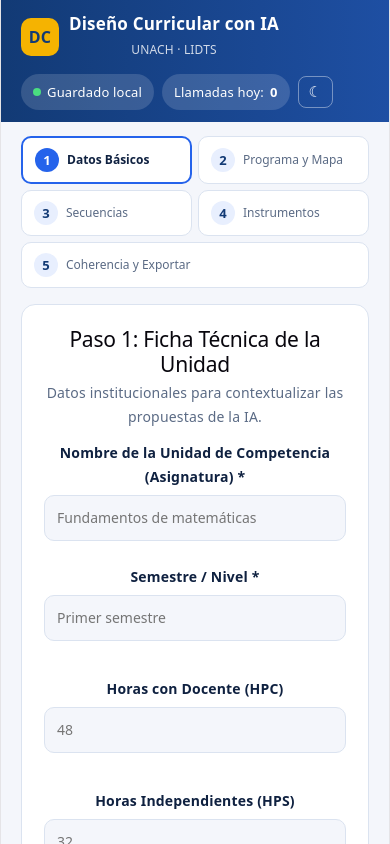
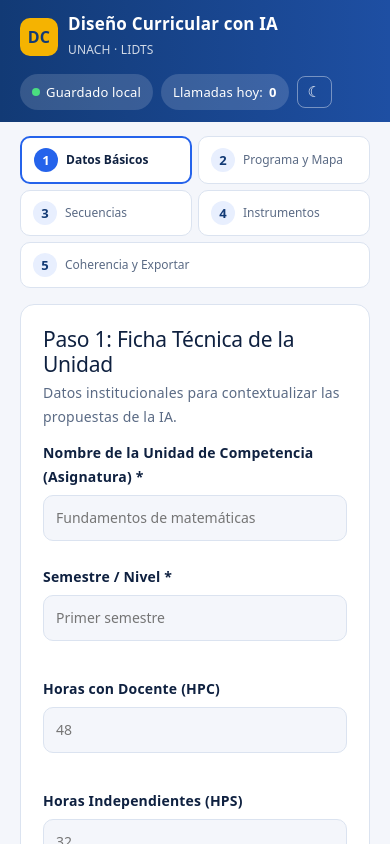
Before and after one commit to Mattdm16/designconia, a React (Vite) app in the folder app/: page / in a window 390 px wide. Shown: the top 844 px of the page. Built offline with nearby package versions, Linux system fonts and the light colour scheme.

Commit message:
Corrige herencia del CSS base: colores propios y responsive tableta

```diff
--- a/app/src/App.css
+++ b/app/src/App.css
@@ -406,6 +406,50 @@
   color: var(--ink);
 }
 
+/* Neutraliza el CSS base del andamio (centrado y colores por tema del SO) */
+#root {
+  width: 100%;
+  max-width: none;
+  margin: 0;
+  padding: 0;
+  text-align: left;
+  border: none;
+  min-height: 100svh;
+  display: block;
+}
+
+.app h1,
+.app h2,
+.app h3,
+.app p {
+  color: var(--ink);
+}
+
+.app .desc,
+.app .opcion small,
+.app .drop small,
+.app .files,
+.app .ayuda p,
+.app .navpaso {
+  color: var(--muted);
+}
+
+.app code {
+  color: var(--ink);
+}
+
+/* Tabletas: lateral debajo pero stepper completo */
+@media (max-width: 1100px) {
+  .layout {
+    grid-template-columns: 1fr;
+  }
+
+  .lateral {
+    display: grid;
+    grid-template-columns: repeat(auto-fit, minmax(240px, 1fr));
+  }
+}
+
 @media (max-width: 860px) {
   .layout {
     grid-template-columns: 1fr;
```
